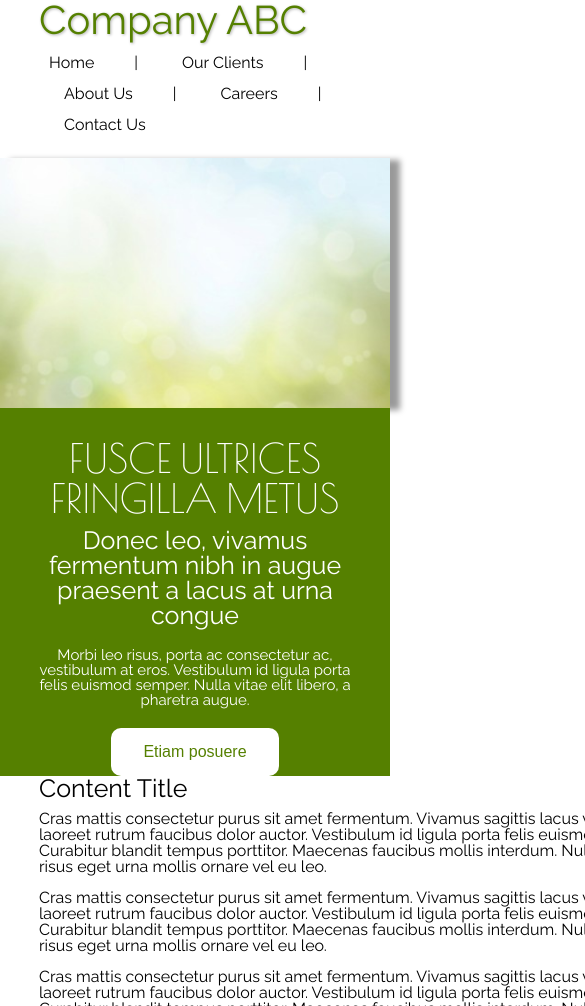
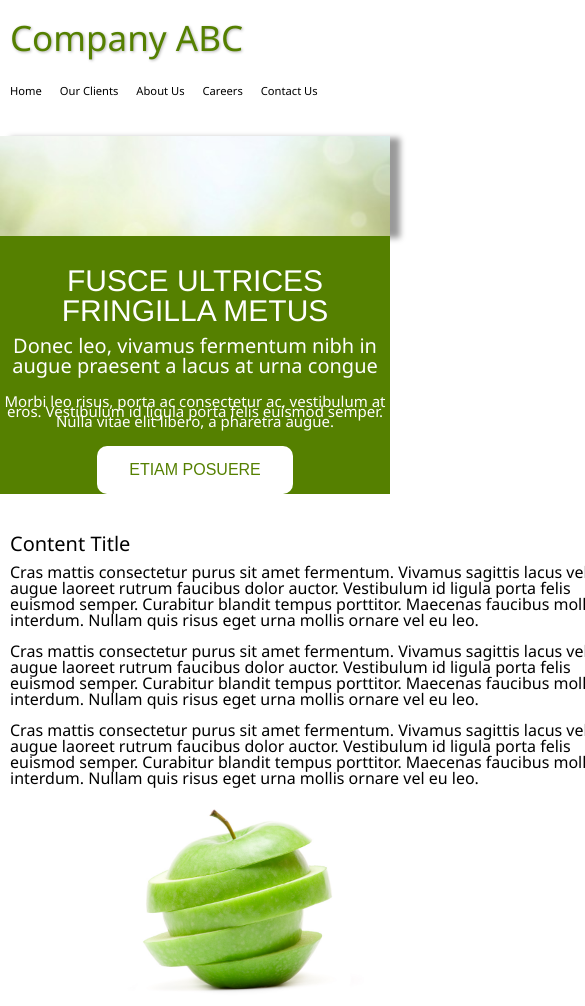
Before and after one commit to jmheyd/gdi-intermediate-html, a plain HTML site: page index.html in a window 390 px wide. Shown: the top 1006 px of the page, 585 px wide, since content can reach past the window. Drawn offline with nearby package versions, Linux system fonts and the light colour scheme.

Commit message:
modified css, header responsive

```diff
--- a/css/responsive.css
+++ b/css/responsive.css
@@ -1,20 +1,55 @@
 @media only screen and (max-width: 1100px) {
-	.container {
-		width: 80%;
-	}
+		.container {width: 80%;}
 
-	aside {
-		width: 100%
-		clear:both;
-	}
+		.logo {
+				min-width: 100%;
+				height: auto;
+				margin-left: 10px;
+			}
 
-	.nav-main {
-		width: auto;
-	}
+		.nav-main {
+				font-size: 0.9em;
+				width: 100%;
+				margin-left: 10px;
+			}
 
-	.nav-main li a {
-		padding: 10px;
-	}
+		.nav-main li {
+				padding: 0 5px;
+			}
+
+		.nav-main li:after {
+				content: ""; /*adding this character*/
+				padding-left: 5px;
+			}
+
+		.banner {
+				height: 100px;
+				margin-top: 10px;
+			}
+
+		.feature h2 {font-size: 30px;}
+		.feature h3 {font-size: 20px;}
+		.container {width: 100%;}
+
+	/* Secton: Content */
+
+		.content h3 {
+				font-size: 20px;
+				margin-left: 10px;
+			}
+
+		.content p {margin-left: 10px;}
+
+		.box h3 {font-size: 20px;}
+
+}
 
 
+
+
+@media only screen and (max-width: 490px){
+	.nav-main {
+		font-size: 0.7em;
+		width: 100%;
+	}
 }
--- a/css/style.css
+++ b/css/style.css
@@ -1,6 +1,6 @@
 /* General Styles */
 body {
-	font-family: 'Raleway', sans-serif;
+	font-family: 'Noto Sans', sans-serif;
 }
 p {
 
@@ -18,8 +18,8 @@ a:active {
 }
 
 h1 {
-	font-family: 'Raleway', sans-serif;
-	font-size: 40px;
+	font-family: 'Noto Sans', sans-serif;
+	font-size: 35px;
 	text-shadow: 1px 1px 3px rgba(0, 0, 0, 0.3);
 }
 
@@ -32,6 +32,7 @@ h1 a {
 
 
 h2 {
+
 
 }
 
@@ -61,10 +62,11 @@ header {
 	list-style-type: none;
 	padding-left: 0;
 }
+
 .nav-main li {
 	display: inline-block;
-	padding: 0 15px;
-	margin-top: 15px;
+	padding: 0 10px;
+	margin-top: 30px;
 }
 
 .nav-main li:first-child {
@@ -86,7 +88,7 @@ header {
 .logo {
 	width: 300px;
 	float: left;
-	margin-top: 0px;
+	margin-top: 20px;
 
 }
 
@@ -94,13 +96,14 @@ header {
 .container {
 	width: 960px;
 	margin: 0 auto;
+	margin-bottom: 40px;
 }
 
 /* Section: Banner + Feature */
 .banner {
 	background: url("../images/fresh_spring_background_197813.jpg") no-repeat scroll center center/ cover;
 	/*background: url("http://placehold.it/1500x300") no-repeat scroll center center / cover;*/
-	min-height: 250px;
+	height: 250px;
 	box-shadow: 10px 2px 6px rgba(0, 0, 0, 0.4);
 	margin-top: 25px;
 }
@@ -120,7 +123,7 @@ header {
 	font-size: 40px;
 	color: white;
 	text-transform: uppercase;
-	font-family: 'Poiret One', cursive;
+	font-family: 'Arimo', sans-serif;
 }
 
 .feature h3 {
@@ -131,6 +134,7 @@ header {
 .feature p {
 	font-size: 15px;
 	padding-bottom: 20px;
+	line-height: 10px;
 }
 
 .feature button {
@@ -143,6 +147,7 @@ header {
    display: inline-block;
    font-size: 16px;
    border-radius: 10px;
+   text-transform: uppercase;
 }
 
 /* Secton: Content */
@@ -156,6 +161,7 @@ header {
 	padding-bottom: 15px;
 }
 
+
 main {
 	background-color: white;
 	float: left;
@@ -163,8 +169,10 @@ main {
 	margin-right: 30px;
 }
 
+
 aside img {
 	width: 100%;
+	height: auto;
 }
 aside {
 	background-color: white;
@@ -192,7 +200,9 @@ aside ul {
 	color: black;
 	width: 290px;
 	margin-right: 30px;
+	margin-bottom: 20px;
 	float: left;
+	margin-top: 20px;
 }
 
 .box button {
@@ -205,6 +215,8 @@ aside ul {
    display: inline-block;
    font-size: 20px;
    border-radius: 5px;
+   margin-top: 15px;
+   text-transform: uppercase;
 
 }
 
@@ -217,12 +229,25 @@ footer {
 	clear: both;
 	background: rgb(85, 128, 0);
 	padding-top: 20px;
+	text-align: center;
+}
+footer h2 {
+	padding-top: 20px;
+	padding-bottom: 20px;
+ }
+
+footer p {
+	padding-bottom: 20px;
 }
 
+footer h4 {
+	padding-bottom: 20px;
+}
 
 footer ul {
 	list-style-type: none;
 	padding-left: 0;
+	padding-bottom: 20px;
 }
 
 footer li {
@@ -243,6 +268,8 @@ footer li:last-child:after {
 	content: "";
 }
 
+
+
 .copyright {
 	text-align: center;
 }
--- a/index.html
+++ b/index.html
@@ -2,13 +2,15 @@
 <html>
 <head>
 	<meta name="viewport" content="width=device-width, initial-scale=1.0">
-	<title>Change to your page title here</title>
+	<title>Julie's Intermediate HTML/CSS site</title>
 	<link rel="stylesheet" type="text/css" href="css/reset.css">
 	<link rel="stylesheet" type="text/css" href="css/style.css">
 	<link rel="stylesheet" type="text/css" href="css/responsive.css">
-	<link rel="stylesheet" href="https://maxcdn.bootstrapcdn.com/font-awesome/4.4.0/css/font-awesome.min.css">
+	<link rel="stylesheet" href="https://maxcdn.bootstrapcdn.com/font-awesome/4.5.0/css/font-awesome.min.css">
 	<link href='https://fonts.googleapis.com/css?family=Raleway' rel='stylesheet' type='text/css'>
 	<link href='https://fonts.googleapis.com/css?family=Poiret+One' rel='stylesheet' type='text/css'>
+	<link href='https://fonts.googleapis.com/css?family=Noto+Sans' rel='stylesheet' type='text/css'>
+	<link href='https://fonts.googleapis.com/css?family=Arimo:400,700' rel='stylesheet' type='text/css'>
 </head>
 <body>
 
```
